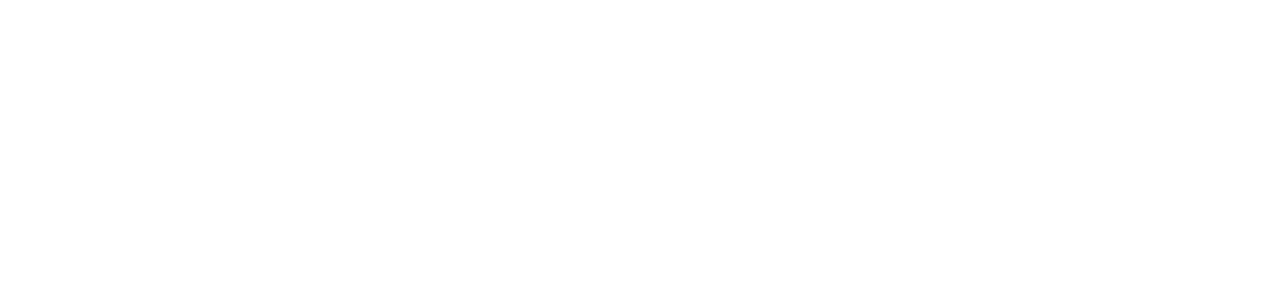
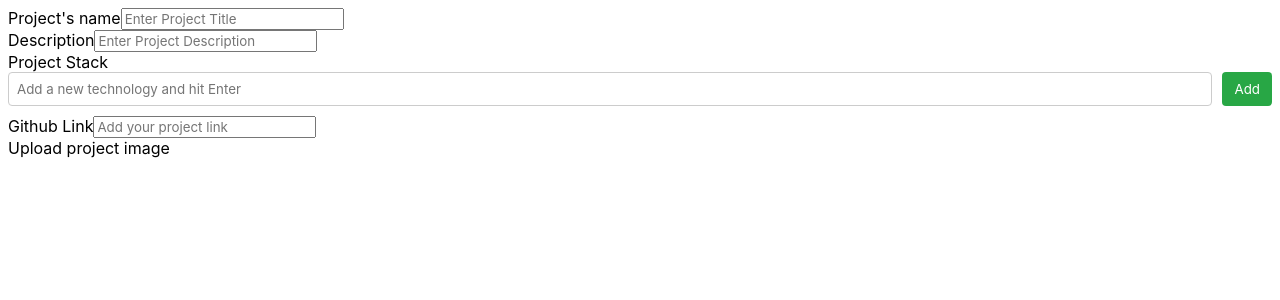
Before and after one commit to ayasqualli/AMRAGate, a Vue app: page /#/add-project in a window 1280 px wide. Shown: the top 300 px of the page. Built offline with nearby package versions, Linux system fonts and the light colour scheme.

Commit message:
add projects form

```diff
--- a/src/router/index.js
+++ b/src/router/index.js
@@ -7,7 +7,7 @@
 const routes = [
   { path: "/", name: "Signin", component: Signin },
   { path: "/signup", name: "Signup", component: Signup },
-  {path: "/add-project", name:"Add Project", component: AddProject},
+  {path: "/add-project", name:"AddProject", component: AddProject},
 ];
 
 const router = createRouter({
--- a/src/views/Projects.vue
+++ b/src/views/Projects.vue
@@ -1,10 +1,146 @@
 <template>
-    <form @submit.prevent="submitForm" class="form">
-        <title>Add Project</title>
+  <form @submit.prevent="submitForm" class="form">
+    <title>Add Project</title>
 
-    </form>
+    <div class="form-group">
+      <label>Project's name</label>
+      <input
+        type="text"
+        v-model="formData.title"
+        required
+        class="form-input"
+        placeholder="Enter Project Title"
+      />
+    </div>
+
+    <div class="form-group">
+      <label>Description</label>
+      <input
+        type="textarea"
+        v-model="formData.description"
+        required
+        class="form-input"
+        placeholder="Enter Project Description"
+      />
+    </div>
+
+    <div class="form-group">
+      <label>Project Stack</label>
+      <div class="input-container">
+        <input
+          type="text"
+          v-model="newTech"
+          @keyup.enter="addTech"
+          placeholder="Add a new technology and hit Enter"
+          class="tech-input"
+          required
+        />
+        <button @click="addTech" class="add-btn">Add</button>
+
+        <div class="tags">
+            <span v-for="(tech, index) in techStack" :key="index" class="tech-tag"> {{ tech }}
+                <button @click="removeTech(index)" class="remove-btn">x</button>
+            </span>
+        </div>
+      </div>
+
+    <div class="form-group">
+        <label>Github Link</label>
+        <input type="url" v-model="github" placeholder="Add your project link" />
+    </div>
+
+    <div class="form-group">
+        <label>Upload project image</label>
+        <div class="image"></div>
+    </div>
+    </div>
+  </form>
 </template>
 
-<script></script>
+<script>
+import { db } from "../firebase-config";
+import { collections, addDoc} from "firebase/firestore";
+import { getAuth } from "firebase/auth";
 
-<style scoped></style>
+export default {
+    name: "AddProject",
+    data(){
+        return {
+            newTech:"",
+            formData: {
+                title: "",
+                description: "",
+                techStack: [],
+                github: "",
+            }
+        }
+    },
+    methods: {
+        addTech() {
+            if (this.newTech.trim != ''){
+                this.techStack.push(this.nexTech.trim());
+                this.newTech = '';
+            }
+        },
+        removeTech(index){
+            this.techStack.splice(index, 1);
+        }
+    }
+};
+</script>
+
+<style scoped>
+.input-container {
+  display: flex;
+  margin-bottom: 10px;
+}
+
+.tech-input {
+  flex: 1;
+  padding: 8px;
+  border: 1px solid #ccc;
+  border-radius: 4px;
+  outline: none;
+}
+
+.add-btn {
+  margin-left: 10px;
+  padding: 8px 12px;
+  background-color: #28a745;
+  color: white;
+  border: none;
+  border-radius: 4px;
+  cursor: pointer;
+}
+
+.add-btn:hover {
+  background-color: #218838;
+}
+
+.tech-tags {
+  display: flex;
+  flex-wrap: wrap;
+  gap: 8px;
+}
+
+.tech-tag {
+  display: inline-flex;
+  align-items: center;
+  background-color: #e9ecef;
+  padding: 4px 8px;
+  border-radius: 16px;
+  font-size: 14px;
+}
+
+.remove-btn {
+  margin-left: 8px;
+  background: none;
+  border: none;
+  color: #6c757d;
+  cursor: pointer;
+}
+
+.remove-btn:hover {
+  color: #dc3545;
+}
+</style>
```
